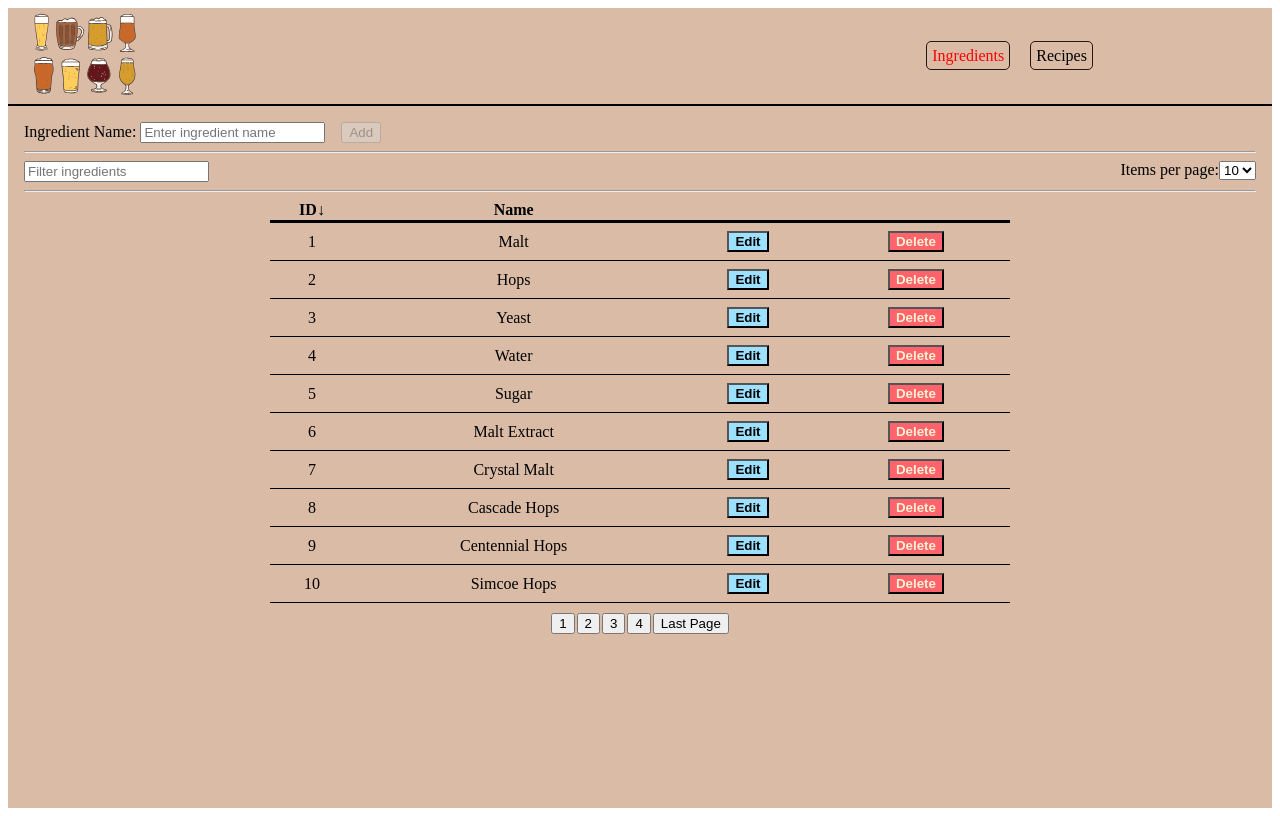
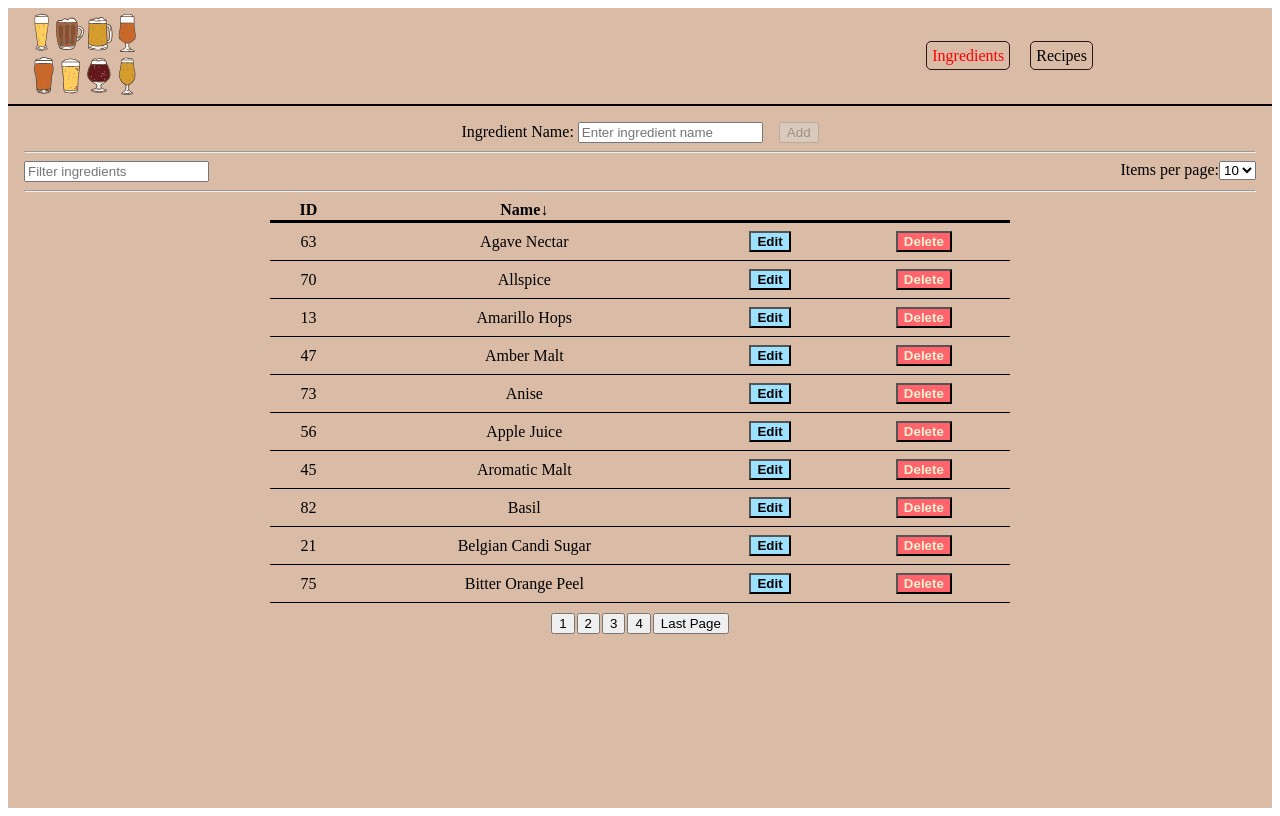
Before and after one commit to tomiludanyi/brew-manager, an Angular app: page /ingredient-list in a window 1280 px wide. Built offline with nearby package versions, Linux system fonts and the light colour scheme; data requests are answered from the project's data file.

Commit message:
on adding ingredient list updates; on editing ingredient input field appears filled with data; save cancel buttons added

```diff
--- a/src/app/ingredients/ingredient-edit/ingredient-edit.component.css
+++ b/src/app/ingredients/ingredient-edit/ingredient-edit.component.css
@@ -6,4 +6,5 @@ textarea.ng-invalid.ng-touched {
 .ingredient_input {
     display: flex;
     gap: 1rem;
+    justify-content: center;
 }
--- a/src/app/ingredients/ingredient-edit/ingredient-edit.component.ts
+++ b/src/app/ingredients/ingredient-edit/ingredient-edit.component.ts
@@ -64,6 +64,7 @@ export class IngredientEditComponent implements OnInit {
         } else {
             const newIngredient = this.ingredientForm.value;
             this.ingredientService.addIngredient(newIngredient).pipe(switchMap(() => {
+                    this.ingredientForm.reset();
                     return this.router.navigate(['ingredient-list']);
                 }),
                 catchError(error => {
--- a/src/app/ingredients/ingredient-list/ingredient-list.component.html
+++ b/src/app/ingredients/ingredient-list/ingredient-list.component.html
@@ -26,8 +26,16 @@
             <tbody>
             <tr *ngFor="let ingredient of ingredients | slice:(currentPage - 1) * itemsPerPage : currentPage * itemsPerPage">
                 <td>{{ ingredient.id }}</td>
-                <td>{{ ingredient.name }}</td>
-                <td>
+                <td *ngIf="editedItem?.id !== ingredient.id">{{ ingredient.name }}</td>
+                <td *ngIf="(editedItem && editedItem.id === ingredient.id) && editMode"><input
+                    [(ngModel)]="editedItem.name" style="text-align: center"></td>
+                <td *ngIf="editMode">
+                    <button class="save">Save</button>
+                </td>
+                <td *ngIf="editMode">
+                    <button class="cancel" (click)="onCancelEditing()">Cancel</button>
+                </td>
+                <td *ngIf="!editMode">
                     <button class="edit" (click)="onEditItem(ingredient)">Edit</button>
                 </td>
                 <td>
--- a/src/app/ingredients/ingredient-list/ingredient-list.component.ts
+++ b/src/app/ingredients/ingredient-list/ingredient-list.component.ts
@@ -1,6 +1,6 @@
-import { Component, Input, OnInit } from '@angular/core';
+import { Component, Input, OnDestroy, OnInit } from '@angular/core';
 import { Router } from "@angular/router";
-import { map, Observable } from "rxjs";
+import { Observable, Subscription } from "rxjs";
 import { QueryParamService } from "../../shared/query-param.service";
 import { Ingredient } from "../ingredient.model";
 import { IngredientService } from "../ingredient.service";
@@ -10,16 +10,19 @@ import { IngredientService } from "../ingredient.service";
     templateUrl: './ingredient-list.component.html',
     styleUrls: ['./ingredient-list.component.scss']
 })
-export class IngredientListComponent implements OnInit {
+export class IngredientListComponent implements OnInit, OnDestroy {
     @Input() confirmed?: boolean;
     ingredients$!: Observable<Ingredient[]>;
     ingredients: Ingredient[] = [];
+    subscription?: Subscription;
     filterText: string = '';
     currentPage: number = 1;
     itemsPerPage: number = 10;
     totalPages: number = 0;
-    defaultSortField: string = 'id';
+    defaultSortField: string = 'name';
     asc: boolean = true;
+    editMode = false;
+    editedItem?: Ingredient;
 
     constructor(private ingredientService: IngredientService, private router: Router, private queryParamService: QueryParamService) {
     }
@@ -31,22 +34,14 @@ export class IngredientListComponent implements OnInit {
             }
             this.loadIngredientsSortedBy(this.defaultSortField, this.asc);
         });
+        this.subscription = this.ingredientService.refreshIngredients
+            .subscribe(
+                (ingredients => {
+                    this.ingredients = ingredients;
+                    this.loadIngredientsSortedBy(this.defaultSortField, this.asc);
+                })
+            )
         this.ingredients$ = this.ingredientService.getIngredients();
-    }
-
-    filterIngredients() {
-        this.ingredients$ = this.ingredientService.getIngredients().pipe(
-            map(ingredients => {
-                return ingredients.filter(ingredient => ingredient.name.toLowerCase().includes(this.filterText.toLowerCase()));
-            })
-        );
-    }
-
-    loadIngredients() {
-        this.ingredientService.getIngredients().subscribe((data: Ingredient[]) => {
-            this.ingredients = data;
-            this.totalPages = Math.ceil(this.ingredients.length / this.itemsPerPage);
-        });
     }
 
     loadIngredientsSortedBy(field: string, isAscending: boolean) {
@@ -71,11 +66,16 @@ export class IngredientListComponent implements OnInit {
     }
 
     onEditItem(ingredient: Ingredient) {
-        this.router.navigate(['ingredient-edit', ingredient.id]).then(r => r);
+        this.editMode = true;
+        this.editedItem = ingredient;
     }
 
     onDeleteItem(ingredient: Ingredient) {
         this.router.navigate(['ingredient-delete', ingredient.id]).then(r => r);
+    }
+
+    onCancelEditing() {
+        this.editMode = false;
     }
 
     onItemsPerPageChange(event: Event) {
@@ -94,4 +94,8 @@ export class IngredientListComponent implements OnInit {
         }
         this.loadIngredientsSortedBy(field, this.asc);
     }
+
+    ngOnDestroy(): void {
+        this.subscription?.unsubscribe();
+    }
 }
--- a/src/app/ingredients/ingredient.service.ts
+++ b/src/app/ingredients/ingredient.service.ts
@@ -1,11 +1,12 @@
 import { HttpClient } from "@angular/common/http";
 import { Injectable } from "@angular/core";
-import { map } from "rxjs";
+import { map, Subject, switchMap, tap } from "rxjs";
 import { Ingredient } from "./ingredient.model";
 
 @Injectable({ providedIn: 'root' })
 export class IngredientService {
     private ingredientsUrl = 'http://localhost:3000/ingredients';
+    refreshIngredients = new Subject<Ingredient[]>() ;
 
     constructor(private http: HttpClient) {
     }
@@ -15,11 +16,15 @@ export class IngredientService {
     }
 
     addIngredient(ingredient: Ingredient) {
-        return this.http.post(`${ this.ingredientsUrl }/`, ingredient);
+        return this.http.post(`${ this.ingredientsUrl }/`, ingredient).pipe(
+            switchMap(() => this.getIngredients())
+        );
     }
 
     getIngredients() {
-        return this.http.get<Ingredient[]>(`${ this.ingredientsUrl }/`);
+        return this.http.get<Ingredient[]>(`${ this.ingredientsUrl }/`).pipe(
+            tap(ingredients => this.refreshIngredients.next(ingredients))
+        );
     }
 
     getFilteredIngredients(filterText: string) {
```
